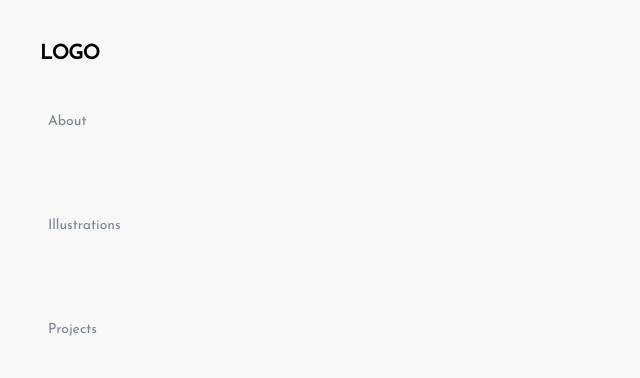
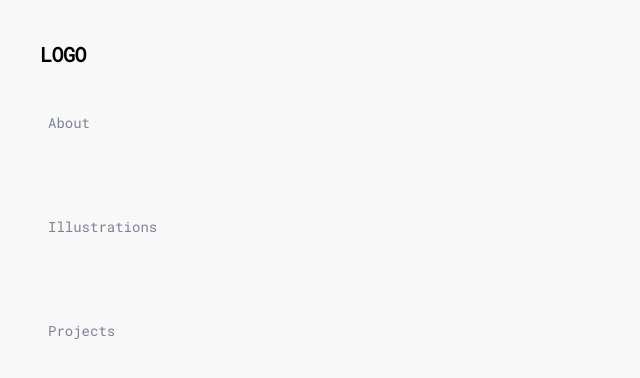
Before and after one commit to sadiaspage/sadiaspage.github.io, a React (Vite) app: page / in a window 1280 px wide. Shown: the top 378 px of the page, without its empty margins (0-640 px from the left). Built offline with nearby package versions, Linux system fonts and the light colour scheme.

Commit message:
Font update to Roboto Mono

```diff
--- a/src/layout/Navbar.css
+++ b/src/layout/Navbar.css
@@ -1,8 +1,8 @@
-@import url('https://fonts.googleapis.com/css2?family=Josefin+Sans:wght@300;400&display=swap');
+@import url('https://fonts.googleapis.com/css2?family=Roboto+Mono:wght@300;400&display=swap');
 
 body {
   margin: 0;
-  font-family: "Josefin Sans", sans-serif;
+  font-family: "Roboto Mono", sans-serif;
   -webkit-font-smoothing: antialiased;
   -moz-osx-font-smoothing: grayscale;
   background-color: #f8f8f8;
```
